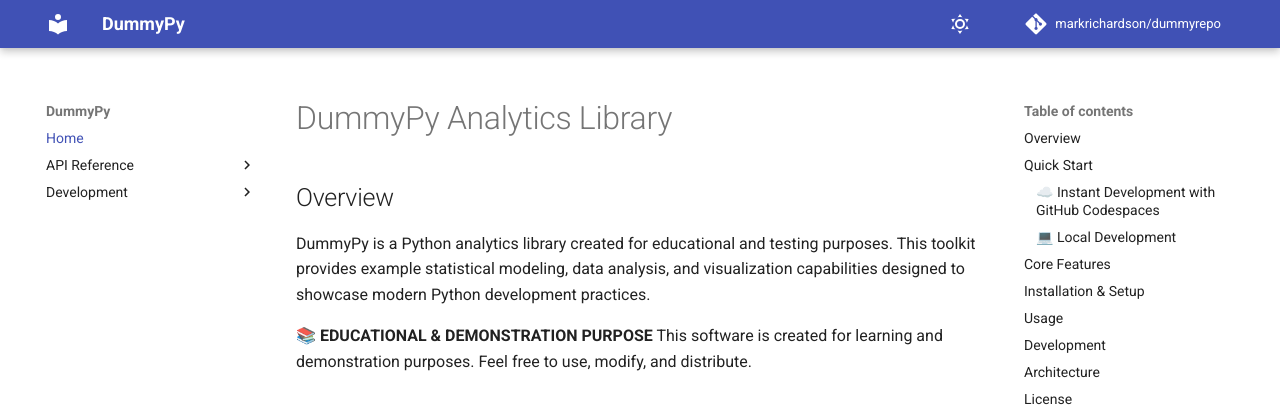
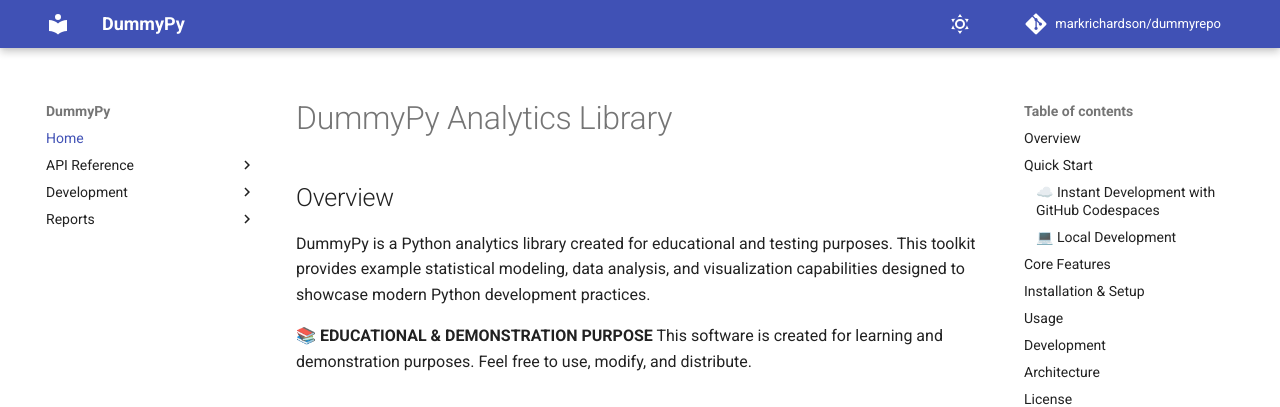
Before and after one commit to markrichardson/dummyrepo, an MkDocs documentation site: the page built from docs/index.md, in a window 1280 px wide. Shown: the top 407 px of the page. Built offline with MkDocs 1.6.1 and Material for MkDocs 9.7.7, drawn with Linux system fonts in a browser that asks for light colours; comment, search, counter and statistics services are not loaded.

Commit message:
Add Reports section to mkdocs.yml nav (Test Report + Coverage Report)
Agent-Logs-Url: https://github.com/markrichardson/dummyrepo/sessions/6d5988b9-cb43-4402-ab98-611469e76d8c

Co-authored-by: tschm <2046079+tschm@users.noreply.github.com>

```diff
--- a/mkdocs.yml
+++ b/mkdocs.yml
@@ -17,6 +17,9 @@ nav:
       - Docker: development/DOCKER.md
       - Devcontainer: development/DEVCONTAINER.md
       - Marimo: development/MARIMO.md
+  - Reports:
+      - Test Report: reports/html-report/report.html
+      - Coverage Report: reports/html-coverage/index.html
 
 plugins:
   - mkdocstrings:
```
